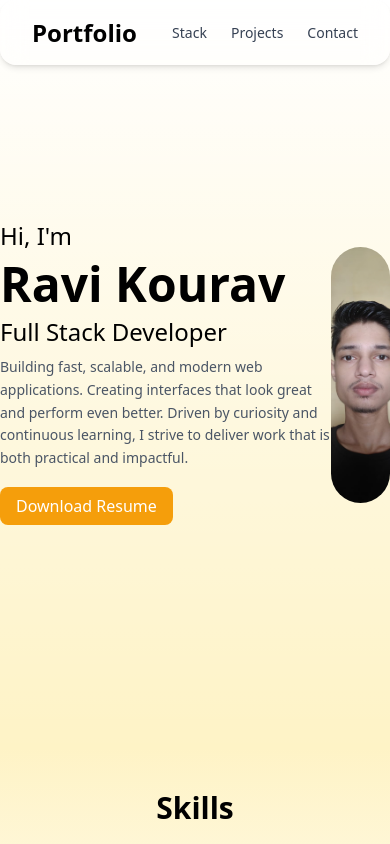
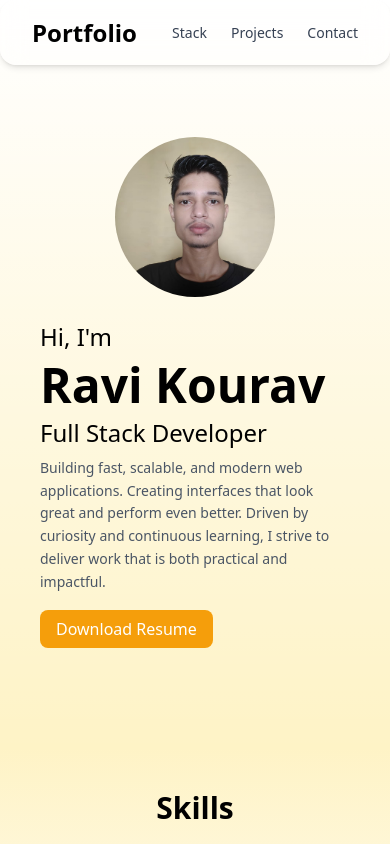
Before and after one commit to ravikourav/Portfolio, a React (Vite) app: page / in a window 390 px wide. Shown: the top 844 px of the page. Built offline with nearby package versions, Linux system fonts and the light colour scheme.

Commit message:
update css to make it responsive update contact design

```diff
--- a/src/components/Skill.jsx
+++ b/src/components/Skill.jsx
@@ -2,15 +2,15 @@ import { Icon } from "@iconify/react";
 import React from "react";
 
 export default function Skill({ skill }) {
-  const [progress, setProgress] = React.useState(0); // start from 0
+  const [progress, setProgress] = React.useState(0);
   const radius = 40;
   const stroke = 4;
   const circumference = radius * 2 * Math.PI;
 
   React.useEffect(() => {
     const timer = setTimeout(() => {
-      setProgress(skill.level); // animate to final value
-    }, 100); // small delay for smoother animation
+      setProgress(skill.level);
+    }, 100);
     return () => clearTimeout(timer);
   }, [skill.level]);
 
--- a/src/index.css
+++ b/src/index.css
@@ -6,22 +6,7 @@ html {
 }
 
 :root {
-  /* Brand colors */
-  --brand-primary: #f59e0b; /* Amber 500 */
-  --brand-primary-dark: #d97706; /* Amber 600 */
-  --brand-accent: #fbbf24; /* Amber 400 */
-
-  /* Text colors */
-  --text-main: #111827; /* Gray 900 */
-  --text-soft: #374151; /* Gray 700 */
-  --text-subtle: #9ca3af; /* Gray 400 */
-
-  /* Surface / backgrounds */
-  --surface-base: #ffffff;
-  --surface-light: #f9fafb;
-  --surface-soft: #f3f4f6;
-
-  /* Neutral */
-  --black: #000000;
-  --white: #ffffff;
+  --brand-primary: #f59e0b;
+  --brand-primary-dark: #d97706;
+  --brand-accent: #fbbf24;
 }
--- a/src/pages/Home.jsx
+++ b/src/pages/Home.jsx
@@ -1,6 +1,5 @@
 import { useState } from "react";
 import HeroImg from "../assets/hero-img.jpg";
-import { motion } from "motion/react";
 import { Icon } from "@iconify/react";
 import Skill from "../components/Skill";
 import { skills, projects } from "../utils/constant ";
@@ -14,7 +13,7 @@ function Home() {
       {/* HERO SECTION */}
       <section
         id="home"
-        className="flex flex-1 w-full min-h-[750px]  justify-evenly items-center bg-linear-to-b from-white bg-amber-100"
+        className="flex flex-col-reverse md:flex-row w-full min-h-[750px] px-10 justify-center items-center bg-linear-to-b from-white bg-amber-100"
       >
         <div className="space-y-2 max-w-lg">
           <p className="text-2xl">Hi, I'm</p>
@@ -38,7 +37,7 @@ function Home() {
           </div>
         </div>
 
-        <div className="w-64 h-64 bg-gray-200 rounded-full overflow-hidden">
+        <div className="m-10 md:mx-20 w-40 h-40 sm:w-48 sm:h-48 lg:w-56 lg:h-56 rounded-full overflow-hidden shrink-0 mb-6 lg:mb-0">
           <img
             src={HeroImg}
             alt="Profile-Picture"
@@ -92,8 +91,8 @@ function Home() {
 
         <div className="flex flex-wrap justify-center items-center gap-12 max-w-6xl w-full px-6">
           {projects.map((project) => (
-            <motion.a
-              key={project.id}
+            <a
+              key={project.title}
               href={project.liveLink}
               target="_blank"
               rel="noopener noreferrer"
@@ -114,7 +113,7 @@ function Home() {
               <div className="p-2 text-center">
                 <h3 className="text-lg font-semibold mb-2">{project.title}</h3>
               </div>
-            </motion.a>
+            </a>
           ))}
         </div>
       </section>
@@ -122,49 +121,48 @@ function Home() {
       {/* CONTACT SECTION */}
       <section
         id="contact"
-        className="w-full py-24 bg-linear-to-b from-amber-100 to-white flex justify-center items-start px-6"
+        className="w-full py-24 bg-linear-to-b from-amber-100 to-white flex justify-center items-start px-10"
       >
-        <div className="max-w-6xl w-full grid grid-cols-1 md:grid-cols-2 gap-12">
-          <motion.div
+        <div className="gap-12">
+          <div
             initial={{ opacity: 0, x: -20 }}
             whileInView={{ opacity: 1, x: 0 }}
             transition={{ duration: 0.6 }}
-            className="flex flex-col justify-center space-y-6"
+            className="flex flex-col justify-center items-center text-center"
           >
-            <h2 className="text-4xl font-bold mb-4">Contact Info</h2>
+            <h2 className="text-3xl font-semibold mb-4">Contact</h2>
             <p className="text-gray-700 text-lg">
               Feel free to get in touch, I’d love to hear from you.
             </p>
 
             <div className="flex space-y-3 mt-2">
               <a
-                href="https://github.com/yourusername"
+                href="https://github.com/ravikourav"
                 target="_blank"
                 rel="noopener noreferrer"
                 className="text-gray-800 hover:text-gray-900 transition text-2xl"
               >
-                <Icon icon="mdi:github" width="40" height="40" />
+                <Icon icon="mdi:github" width="32" height="32" />
               </a>
 
               <a
-                href="https://linkedin.com/in/yourusername"
+                href="https://linkedin.com/in/ravikourav"
                 target="_blank"
                 rel="noopener noreferrer"
                 className="text-gray-800 hover:text-blue-600 transition text-2xl"
               >
-                <Icon icon="mdi:linkedin" width="40" height="40" />
+                <Icon icon="mdi:linkedin" width="32" height="32" />
               </a>
             </div>
-          </motion.div>
+          </div>
 
-          <motion.form
+          <form
             initial={{ opacity: 0, x: 20 }}
             whileInView={{ opacity: 1, x: 0 }}
             transition={{ duration: 0.6 }}
-            className="bg-white rounded-3xl shadow-2xl p-10 sm:p-12 space-y-6"
+            className="bg-white w-[400px] rounded-3xl shadow-2xl p-6 space-y-2"
           >
-            <div className="grid grid-cols-1 sm:grid-cols-2 gap-6">
-              <div className="flex flex-col">
+            <div className="flex flex-col max-w-2xl">
               <label className="text-sm text-gray-600 mb-2">Your Name</label>
               <input
                 type="text"
@@ -180,7 +178,6 @@ function Home() {
                 className="p-2 rounded-xl border border-gray-200 focus:ring-2 focus:ring-amber-400 outline-none transition"
               />
             </div>
-            </div>
 
             <div className="flex flex-col">
               <label className="text-sm text-gray-600 mb-2">Message</label>
@@ -191,14 +188,14 @@ function Home() {
               ></textarea>
             </div>
 
-            <motion.button
+            <button
               whileHover={{ scale: 1.03 }}
               whileTap={{ scale: 0.97 }}
-              className="w-full bg-(--brand-primary)  text-white p-4 rounded-xl font-semibold shadow-md hover:bg-(--brand-primary-dark) transition"
+              className="w-full mt-4 bg-(--brand-primary)  text-white p-2 rounded-xl font-semibold shadow-md hover:bg-(--brand-primary-dark) transition"
             >
               Send Message
-            </motion.button>
-          </motion.form>
+            </button>
+          </form>
         </div>
       </section>
     </div>
--- a/src/utils/constant .js
+++ b/src/utils/constant .js
@@ -36,18 +36,16 @@ const skills = [
 
 const projects = [
   {
-    id: 1,
     title: "Ink&Muse",
     image: "/inkandmuse.png",
     liveLink: "https://inkandmuse.vercel.app",
     techStack: ["React", "Tailwind CSS", "Node.js", "MongoDB"],
   },
   {
-    id: 2,
     title: "Selllin",
     image: "/selllin.png",
     liveLink: "https://selllin.com",
-    techStack: ["Next.js", "Tailwind CSS", "Stripe API", "MongoDB"],
+    techStack: ["Next.js", "Tailwind CSS", "Node.js", "MongoDB"],
   },
 ];
 
```
Lines whose indentation alone changed are shown as unchanged.
